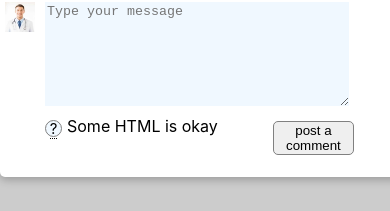
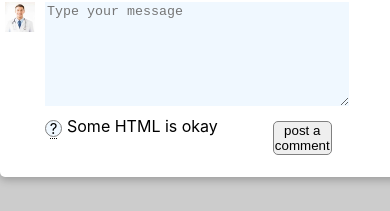
Before and after one commit to CyCodez/AvatarCard, a React (Create React App) app: page / in a window 390 px wide. Shown: the part 277-488 px from the top of the page. Built offline with nearby package versions, Linux system fonts and the light colour scheme.

Commit message:
adjusted mobile view

```diff
--- a/src/App.css
+++ b/src/App.css
@@ -114,7 +114,7 @@ button {
   } */
   button {
     margin-top: 15px;
-    margin-right: 35px;
+    margin-right: 50px;
     padding: 1px 1px;
     border-radius: 5px;
     border: 1px solid grey;
@@ -122,7 +122,7 @@ button {
   .textareadiv {
     width: 300px;
     height: 100px;
-    margin-right: 40px;
+    margin-right: 2px;
   }
   label {
     white-space: nowrap;
```
